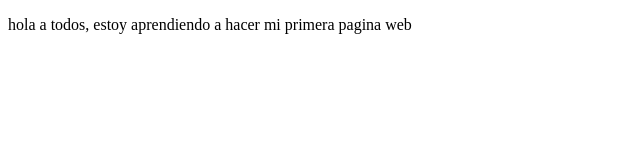
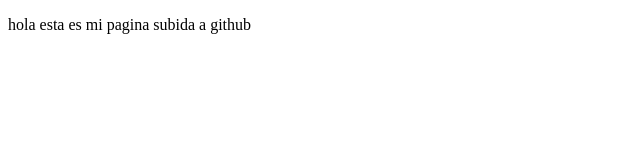
Before and after one commit to caozt94/personalProyects, a plain HTML site: page index.html in a window 1280 px wide. Shown: the whole page, without its empty margins (0-640 px from the left). Drawn offline with Linux system fonts and the light colour scheme.

Commit message:
cambio a github

```diff
--- a/index.html
+++ b/index.html
@@ -8,7 +8,7 @@
 </head>
 <body>
     <p>
-        hola a todos, estoy aprendiendo a hacer mi primera pagina web
+        hola esta es mi pagina subida a github
 
     </p>
 </body>
```
